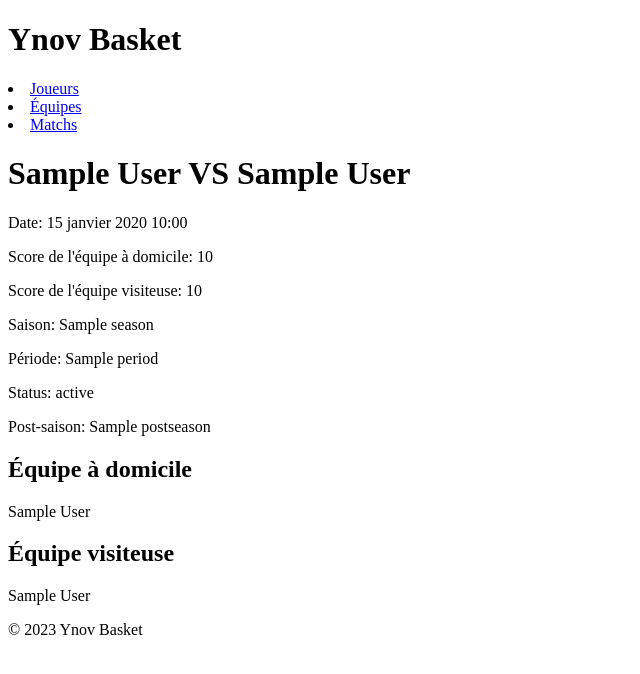
After one commit to Affy657/Projet_compensatoire_Basket_Ynov, a Django app: page /basketball/matches/1/ in a window 1280 px wide. The commit adds this page. Shown: the top 674 px of the page, without its empty margins (0-640 px from the left). Run offline with Django 4.2, Linux system fonts and the light colour scheme; a database or web service that is not in the repository returns one stand-in record (values such as "Sample title"); data that the repository does not hold is empty.

Commit message:
add match detail page

```diff
--- a/src/basketball/api.py
+++ b/src/basketball/api.py
@@ -47,3 +47,12 @@ def get_matches():
         return matches
     else:
         return None
+
+def get_match_detail(match_id):
+    url = f"https://www.balldontlie.io/api/v1/games/{match_id}"
+    response = requests.get(url)
+    if response.status_code == 200:
+        match = response.json()
+        return match
+    else:
+        return None
--- /dev/null
+++ b/src/basketball/template/basketball/match_detail.html
@@ -0,0 +1,17 @@
+{% extends './base.html' %}
+
+{% block content %}
+<h1>{{ match.home_team.full_name }} VS {{ match.visitor_team.full_name }}</h1>
+    <p>Date: {{ match.date }}</p>
+    <p>Score de l'équipe à domicile: {{ match.home_team_score }}</p>
+    <p>Score de l'équipe visiteuse: {{ match.visitor_team_score }}</p>
+    <p>Saison: {{ match.season }}</p>
+    <p>Période: {{ match.period }}</p>
+    <p>Status: {{ match.status }}</p>
+    <p>Post-saison: {{ match.postseason }}</p>
+    <h2>Équipe à domicile</h2>
+    <p>{{ match.home_team.full_name }}</p>
+    <h2>Équipe visiteuse</h2>
+    <p>{{ match.visitor_team.full_name }}</p>
+
+{% endblock %}
--- a/src/basketball/template/basketball/matches.html
+++ b/src/basketball/template/basketball/matches.html
@@ -5,13 +5,11 @@
 {% block content %}
 <h1>Liste des Matchs</h1>
 <ul>
-    {% for matche in matches %}
+    {% for match in matches %}
         <li>
-            {{ matche.date }} - {{ matche.home_team.full_name }} VS {{ matche.visitor_team.full_name }}
+            <a href="{% url 'match_detail' match.id %}">{{ match.date }} - {{ match.home_team.full_name }} VS {{ match.visitor_team.full_name }}</a>
             <br>
         </li>
     {% endfor %}
 </ul>
-</body>
-</html>
 {% endblock %}
--- a/src/basketball/urls.py
+++ b/src/basketball/urls.py
@@ -1,6 +1,6 @@
 from django.urls import path
 from .views import players_view,  teams_view,  matches_view
-from .views import player_detail_view,team_detail_view#,match_detail_view
+from .views import player_detail_view,team_detail_view,match_detail_view
 
 urlpatterns = [
     path('players/', players_view, name='players_view'),
@@ -8,5 +8,5 @@ urlpatterns = [
     path('teams/', teams_view, name='teams_view'),
     path('teams/<int:team_id>/', team_detail_view, name='team_detail'),
     path('matches/', matches_view, name='matches_view'),
-    #path('matches/<int:match_id>/', match_detail_view),
+    path('matches/<int:match_id>/', match_detail_view, name='match_detail'),
 ]
--- a/src/basketball/views.py
+++ b/src/basketball/views.py
@@ -1,7 +1,7 @@
 from django.shortcuts import render
 from .api import get_players, get_player_detail
 from .api import get_teams, get_team_detail
-from .api import get_matches#, get_match_detail
+from .api import get_matches, get_match_detail
 
 def players_view(request):
     players = get_players()
@@ -25,6 +25,6 @@ def matches_view(request):
     matches = get_matches()
     return render(request, "matches.html", {"matches": matches})
 
-#def match_detail_view(request, match_id):
-#    match = get_match_detail(match_id)
-#    return render(request, "match_detail.html", {"match": match})
+def match_detail_view(request, match_id):
+    match = get_match_detail(match_id)
+    return render(request, "match_detail.html", {"match": match})
```
